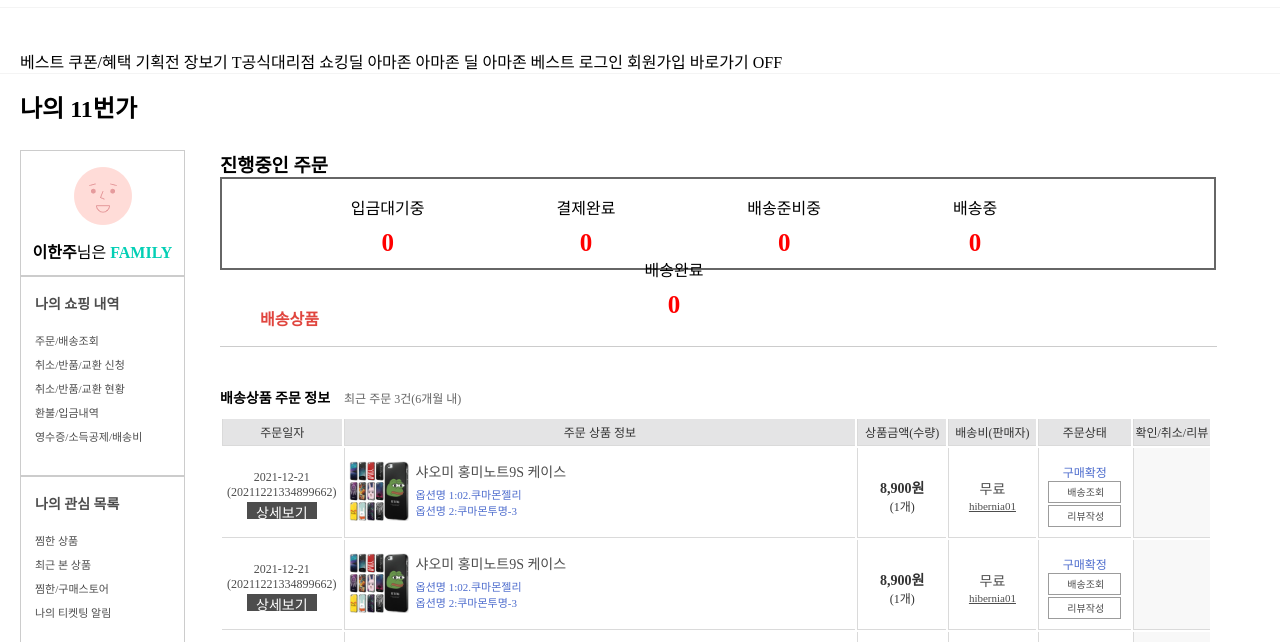
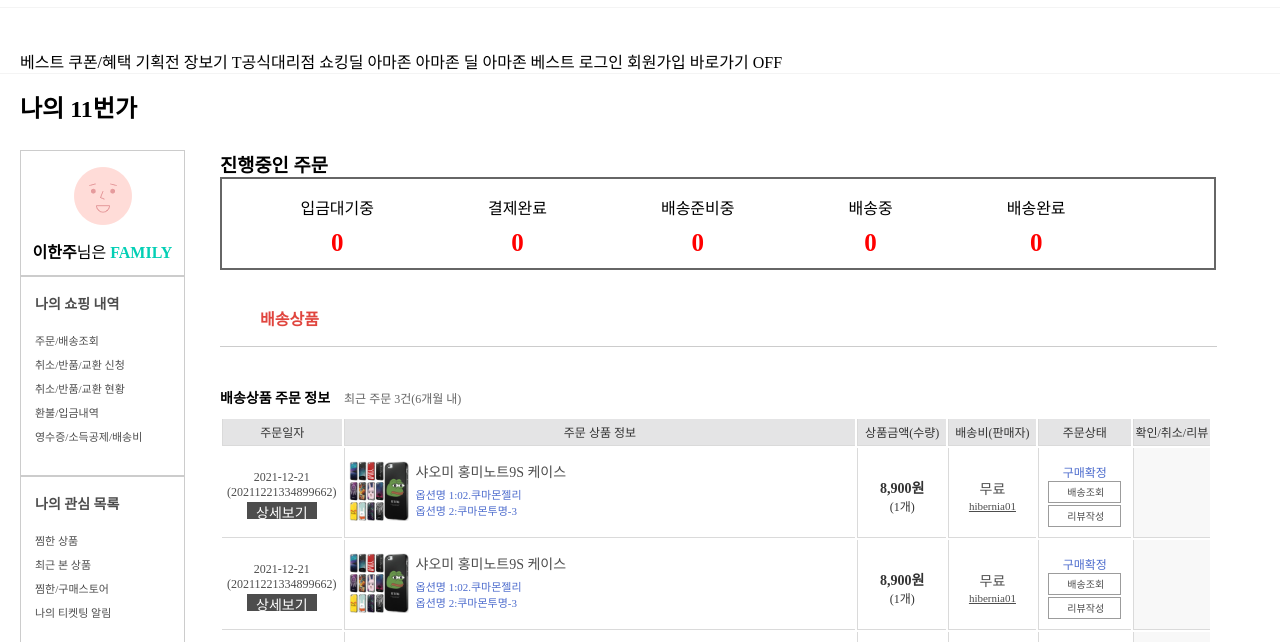
Before and after one commit to yanJuicy/11st, a plain HTML site: page mypage.html in a window 1280 px wide. Shown: the part 112-754 px from the top of the page. Drawn offline with Linux system fonts and the light colour scheme.

Commit message:
주문 padding 조절

```diff
--- a/css/mypage.css
+++ b/css/mypage.css
@@ -224,7 +224,7 @@ a:hover {
 
 .order-status-item {
     left: 0;
-    padding-right: 128px;
+    padding-right: 110px;
     text-align: center;
 }
 .order-status-item span {
```
